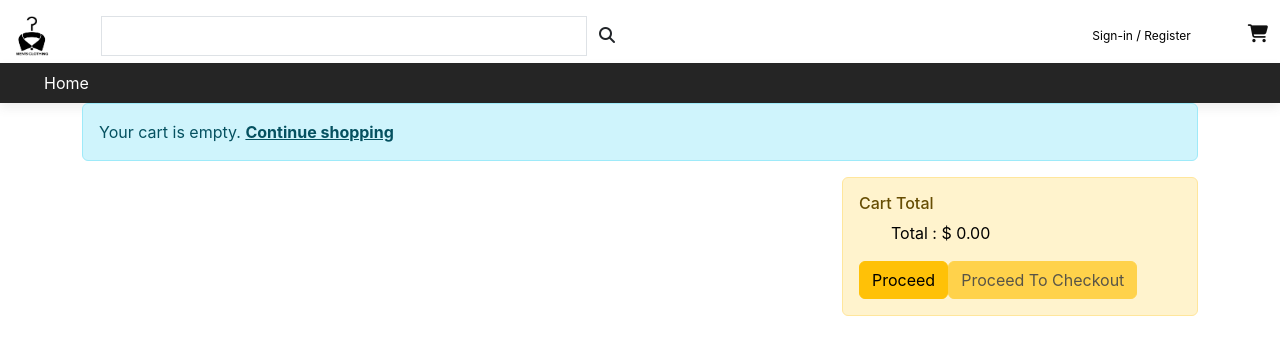
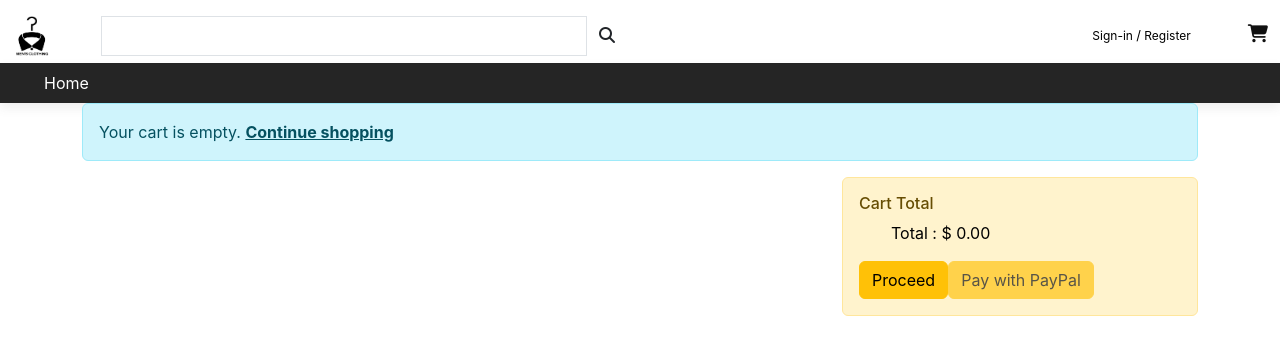
Before and after one commit to EnesDaca/clothingstore, a React (Create React App) app: page /viewcart in a window 1280 px wide. Shown: the top 354 px of the page. Built offline with nearby package versions, Linux system fonts and the light colour scheme.

Commit message:
products update

```diff
--- a/src/components/Cart/index.js
+++ b/src/components/Cart/index.js
@@ -43,7 +43,7 @@ const Cart = () => {
           {cart.item.length === 0 ? (
             <div className="alert alert-info">
               Your cart is empty.{" "}
-              <Link to={"/clothingstore"} className="alert-link">
+              <Link to={"/"} className="alert-link">
                 Continue shopping
               </Link>
             </div>
@@ -102,13 +102,13 @@ const Cart = () => {
       <div className="row">
         <div className="col-lg-6 col-md-6">
           {cart.item.length === 0 ? null : (
-            <Link to={"/clothingstore"} className="btn btn-success">
+            <Link to={"/"} className="btn btn-success">
               {`Continue Shopping`}
             </Link>
           )}
         </div>
         <div className="col-lg-4 col-md-4 offset-md-2 offset-lg-2">
-          <div className="alert alert-warning">
+          <div className="alert alert-warning mb-2">
             <h6>Cart Total</h6>
             <ul>
               <li style={{ color: "#000" }}>
@@ -128,8 +128,8 @@ const Cart = () => {
               </Link>
             )}
             {cart.item.length === 0 ? (
-              <button className="btn btn-warning" disabled>
-                Proceed To Checkout
+              <button className="btn btn-warning mr-10" disabled>
+                Pay with PayPal
               </button>
             ) : (
               <button
@@ -138,7 +138,7 @@ const Cart = () => {
                   handleProceedToCheckout();
                 }}
               >
-                Proceed To Checkout
+                Pay with PayPal
               </button>
             )}
             {showPayPalButton && (
```
